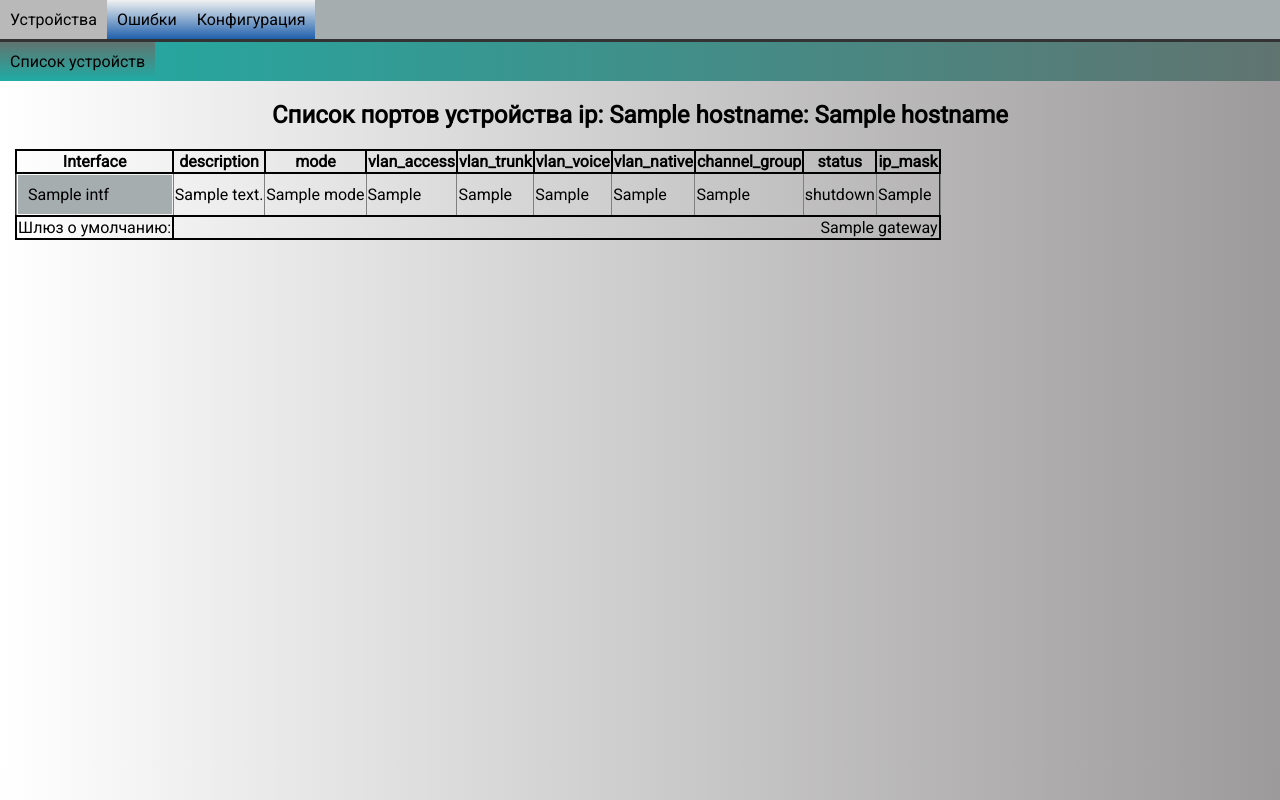
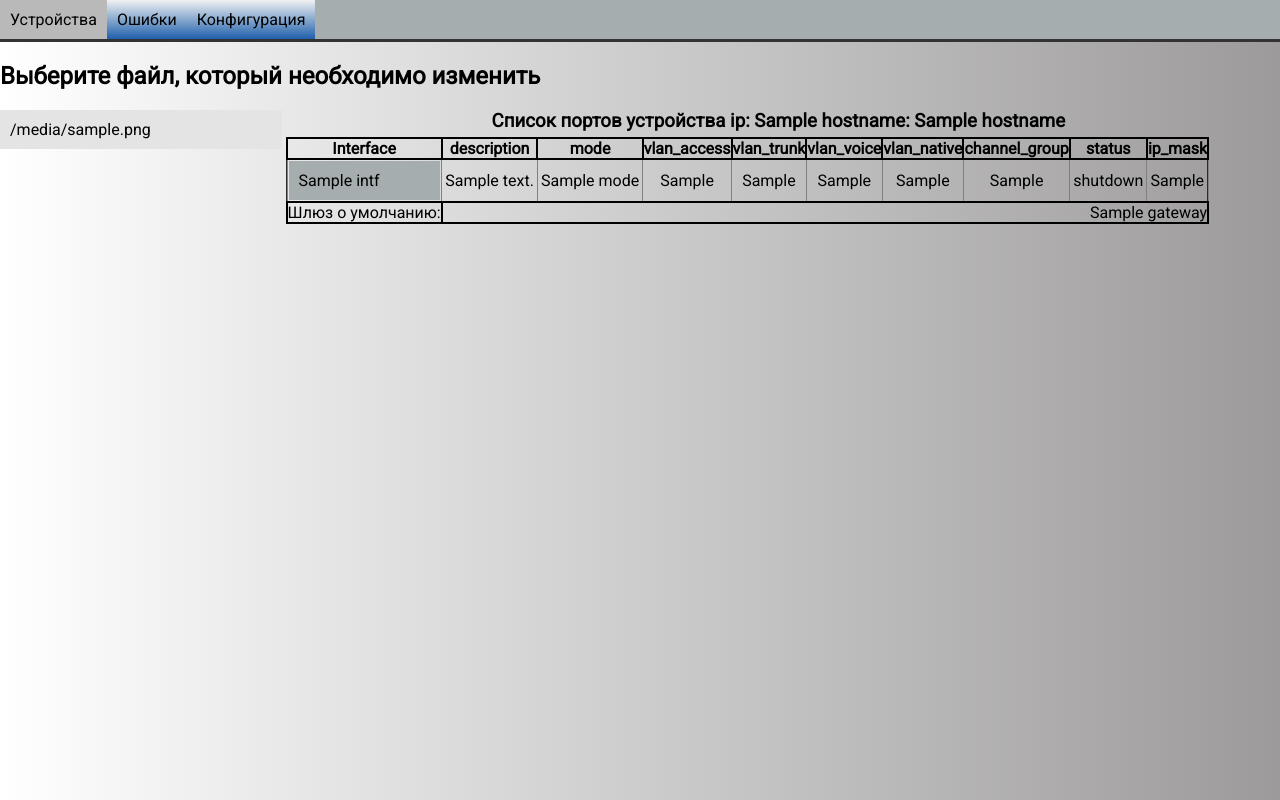
Before and after one commit to aleksejpojda/flask, a Flask app: template templates/data_table.html in a window 1280 px wide. Run offline with Flask 2, Linux system fonts and the light colour scheme; the template is opened without the code that fills it: most values are stand-ins (such as "Sample title", 1, 10 or a date in 2020).

Commit message:
настроил красоту через css

```diff
--- a/main.py
+++ b/main.py
@@ -7,26 +7,27 @@ app = Flask(__name__)
 
 @app.route('/')
 def index():
-    onlyfiles = [f for f in listdir('sw_vars/data_v2') if isfile(join('sw_vars/data_v2', f))]
+    onlyfiles = files('sw_vars/data_v2')
     return render_template('index.html', onlyfiles=onlyfiles)
 
 
 @app.route('/errors/')
 def errors():
-    onlyfiles = [f for f in listdir('sw_vars/errors') if isfile(join('sw_vars/errors', f))]
+    onlyfiles = files('sw_vars/errors')
     return render_template('errors.html', onlyfiles=onlyfiles)
 
 @app.route("/errors/<string:file>")
 def errors_file(file):
     ip,hostname = ip_host(file)
+    onlyfiles = files('sw_vars/errors')
     with open('sw_vars/errors/'+file, 'r', encoding="utf-8") as f:
         data = f.read().split('\n')
         # yaml.full_load(f)
-    return render_template('errors_file.html', file=file, data=data, ip=ip, hostname=hostname)
+    return render_template('errors_file.html', file=file, data=data, ip=ip, hostname=hostname, onlyfiles=onlyfiles)
 
 @app.route('/conf/')
 def conf():
-    onlyfiles = [f for f in listdir('sw_vars/conf_v3') if isfile(join('sw_vars/conf_v3', f))]
+    onlyfiles = files('sw_vars/conf_v3')
     return render_template('conf.html', onlyfiles=onlyfiles)
 
 def ip_host(file):
@@ -34,20 +35,26 @@ def ip_host(file):
     ip = file.split('_')[0]
     return ip,hostname
 
+def files(path):
+    onlyfiles = [f for f in listdir(path) if isfile(join(path, f))]
+    return onlyfiles
+
 @app.route("/conf/<string:file>")
 def conf_file(file):
     ip,hostname = ip_host(file)
+    onlyfiles = files('sw_vars/conf_v3')
     with open('sw_vars/conf_v3/'+file, 'r', encoding="utf-8") as f:
         data = f.read().split('\n')
-    return render_template('conf_file.html', file=file, data=data, ip=ip, hostname=hostname)
+    return render_template('conf_file.html', file=file, data=data, ip=ip, hostname=hostname, onlyfiles=onlyfiles)
 
 @app.route('/data/<string:file>', methods=['POST', 'GET'])
 def data_table(file):
     ip,hostname = ip_host(file)
+    onlyfiles = files('sw_vars/data_v2')
     with open('sw_vars/data_v2/'+file, 'r') as f:
         data = yaml.safe_load(f)
     if request.method == "GET":
-        return render_template('data_table.html', data=data, file=file, ip=ip, hostname=hostname)
+        return render_template('data_table.html', data=data, file=file, ip=ip, hostname=hostname, onlyfiles=onlyfiles)
     # elif request.method == 'POST':
     #     # data_dict = request.form.to_dict()
     #     hostname = '_'.join(file.split('_')[1:-1])
--- a/static/css/data.css
+++ b/static/css/data.css
@@ -5,6 +5,16 @@ body {
   margin: 0;
   padding: 0;
   font-family: Roboto, serif;
+}
+
+h3 {
+  margin-top: 0;
+  margin-bottom: 5px;
+}
+
+.header-table h3 {
+  margin-top: 0;
+  margin-bottom: 8 px;
 }
 
 .header {
@@ -15,8 +25,22 @@ body {
 
 }
 
+.data {
+  padding: 3px;
+  text-align: center;
+}
+
+.intf td {
+  padding: 0;
+}
+
 th, .gateway td {
   border: 2px solid black;
+  padding: 0;
+}
+
+.gateway td {
+  text-align: right;
 }
 
 td a {
@@ -29,7 +53,7 @@ td a {
   color: black;
 }
 
-.main-dev-table table, p {
+p {
   margin-left: 15px;
 }
 
@@ -74,7 +98,7 @@ td a:hover {
 
 .link-dev a {
   display: block;
-  padding: 10px;
+  padding-bottom: 5px;
   border-style: solid;
   border-width: 0;
   text-decoration: none;
@@ -89,7 +113,6 @@ td a:hover {
 
 .list-file-index {
   height: 85vh;
-  width: 400px;
   overflow: auto;
 }
 
@@ -107,3 +130,26 @@ td a:hover {
 .list-file-index a:hover {
   background: #c2c2c2;
 }
+
+.list {
+  display: inline-block;
+  width: 22%;
+}
+
+.table-block {
+  display: inline-block;
+  width: 77%;
+  vertical-align: top;
+}
+
+pre {
+  font-size: 16px;
+  margin: 0;
+}
+
+.back {
+  transform: rotate(0.5turn) rotateX(0.5turn);
+  font-size: 25px;
+  display: inline-block;
+  padding: 0;
+}
--- a/templates/conf.html
+++ b/templates/conf.html
@@ -8,10 +8,16 @@
     <div class="head-index">
         <h2>Выберите файл для просмотра команд, которые будут отправлены на устройство</h2>
     </div>
+    <div class="list">
         <div class="list-file-index">
             {% for files in onlyfiles %}
             <a href="/conf/{{ files }}">{{ files }}</a>
             {% endfor %}
         </div>
     </div>
+    <div class="table-block">
+        {% block conf %}
         {% endblock %}
+    </div>
+</div>
+{% endblock %}
--- a/templates/data.html
+++ b/templates/data.html
@@ -5,7 +5,7 @@
 
 {% block body %}
 <div class="main-data">
-    <div class="link-dev"><a href="/data/{{ file }}">Список интерфейсов</a></div>
+    <div class="link-dev"><a href="/data/{{ file }}"><div class="back">&#10150;</div>Список интерфейсов</a></div>
     <div class="form">
         <form method="post">
         {% if not "Vlan" in interface %}
--- a/templates/data_table.html
+++ b/templates/data_table.html
@@ -1,14 +1,12 @@
-{% extends 'base.html' %}
-{% block title %}
-Список портов устройства
-{% endblock %}
+{% extends 'index.html' %}
 
-{% block body %}
+
+{% block table %}
 <div class="main-dev-table">
-    <div class="link-dev"><a href="/">Список устройств</a></div>
+<!--    <div class="link-dev"><a href="/">Список устройств</a></div>-->
     <div class="content">
         <div class="header-table">
-            <h2 align="center">Список портов устройства ip: {{ ip }} hostname: {{ hostname }}</h2>
+            <h3 align="center">Список портов устройства ip: {{ ip }} hostname: {{ hostname }}</h3>
         </div>
         <div class="table">
             <table border="2" rules="all">
@@ -28,27 +26,47 @@
                 {% set intf1 = intf.replace('/', '_') %}
 
                 <tr>
-                    <td>
+                    <td class="intf">
                         <a href="/data/{{ file }}/{{ intf1 }}">{{ intf }}</a>
                     </td>
-                    <td>{{ val.description }}</td>
-                    <td>{{ val.mode }}</td>
-                    <td>{{ val.vlan_access }}</td>
-                    <td>{{ val.vlan_trunk }}</td>
-                    <td>{{ val.vlan_voice }}</td>
-                    <td>{{ val.vlan_native }}</td>
-                    <td>{{ val.channel_group }}</td>
-                    <td>{{ val.status }}</td>
+                    <td class="data">{{ val.description }}</td>
+                    {% if val.mode != None %}
+                    <td class="data">{{ val.mode }}</td>
+                    {% else %}
+                    <td class="data"></td>
+                    {% endif %}
+                    {% if val.vlan_access != None %}
+                    <td class="data">{{ val.vlan_access }}</td>
+                    {% else %}
+                    <td class="data"></td>
+                    {% endif %}
+                    {% if val.vlan_trunk != None %}
+                    <td class="data">{{ val.vlan_trunk }}</td>
+                    {% else %}
+                    <td class="data"></td>
+                    {% endif %}
+                    {% if val.vlan_voice != None %}
+                    <td class="data">{{ val.vlan_voice }}</td>
+                    {% else %}
+                    <td class="data"></td>
+                    {% endif %}
+                    {% if val.vlan_native != None %}
+                    <td class="data">{{ val.vlan_native }}</td>
+                    {% else %}
+                    <td class="data"></td>
+                    {% endif %}
+                    <td class="data">{{ val.channel_group }}</td>
+                    <td class="data">{{ val.status }}</td>
                     {% if val and "ip" in val and val.ip %}
-                    <td>{{ "ip: "+val.ip.replace(' ', ' mask: ') }}</td>
+                    <td class="data">{{ "ip: "+val.ip.replace(' ', ' mask: ') }}</td>
                     {% else %}
-                    <td>{{ val.ip }}</td>
+                    <td class="data">{{ val.ip }}</td>
                     {% endif %}
                 </tr>
                 {% endfor %}
                 <tr class="gateway">
-                    <td>Шлюз о умолчанию:</td>
-                    <td colspan="9" align="right">{{ data.gateway }}</td>
+                    <td class="data">Шлюз о умолчанию:</td>
+                    <td class="data" colspan="9" align="right">{{ data.gateway }}</td>
                 </tr>
             </table>
         </div>
--- a/templates/index.html
+++ b/templates/index.html
@@ -1,6 +1,6 @@
 {% extends 'base.html' %}
 {% block title %}
-Сисок файлов для конфигурации
+Список файлов для конфигурации
 {% endblock %}
 
 {% block body %}
@@ -15,5 +15,9 @@
                   {% endfor %}
             </div>
       </div>
+      <div class="table-block">
+         {% block table %}
+         {% endblock %}
+      </div>
 </div>
 {% endblock %}
```
Also changed, not shown: templates/conf_file.html (+3 -6 lines), templates/errors.html (+7 -0 lines), templates/errors_file.html (+4 -7 lines). Lines whose indentation alone changed are shown as unchanged.
